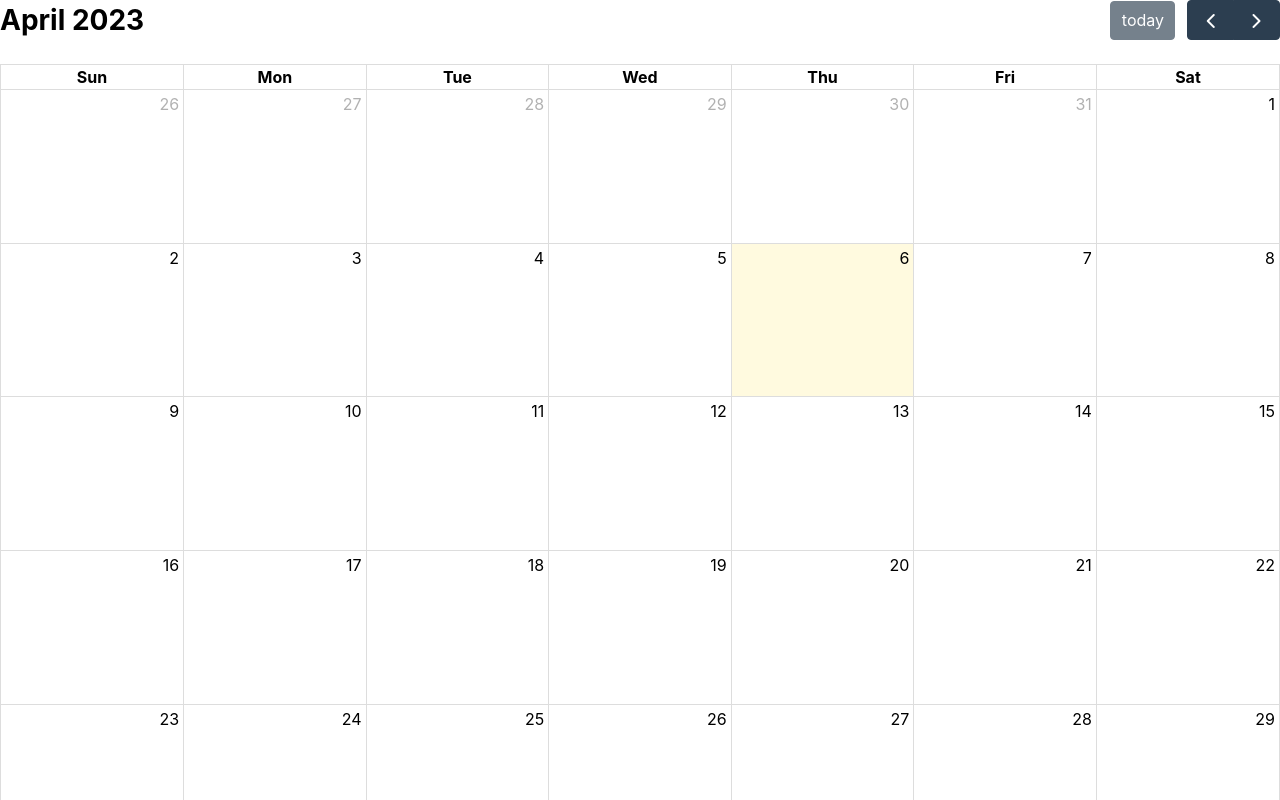
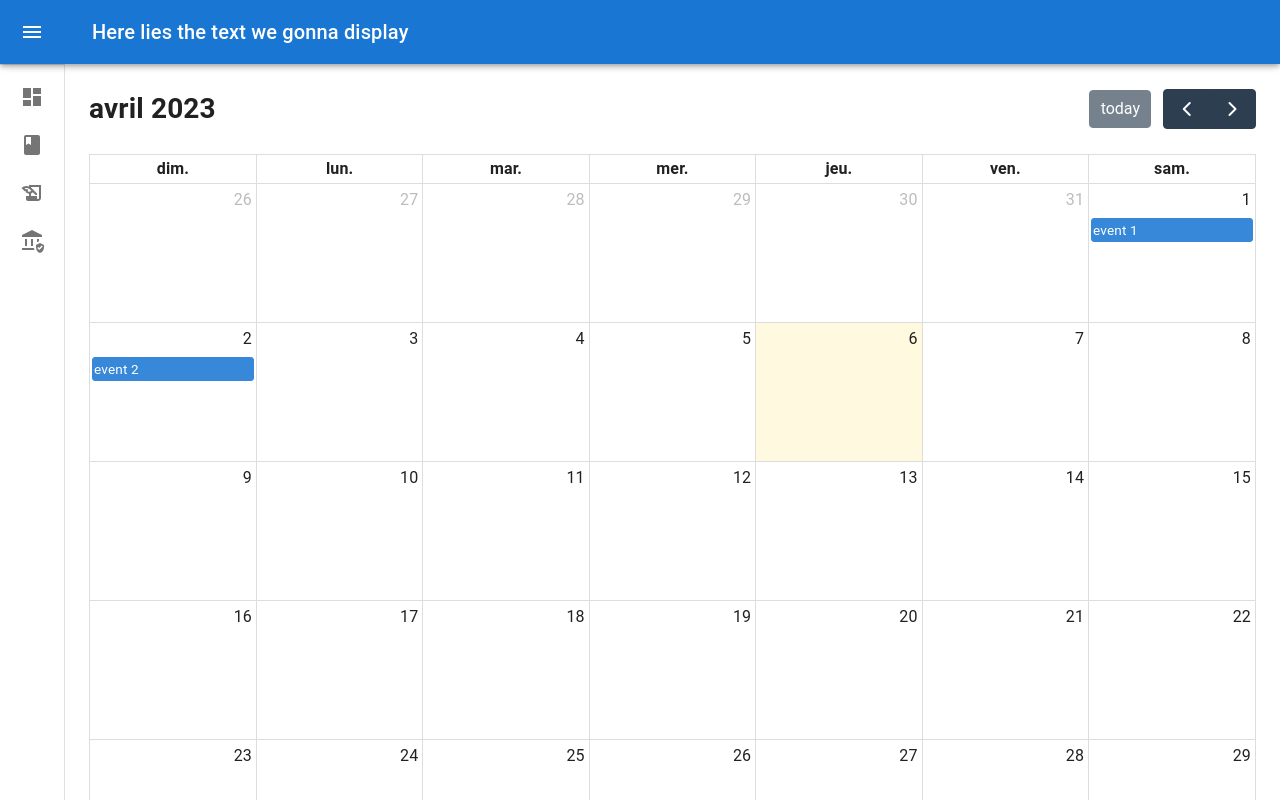
Before and after one commit to DjobokouGrace/calendar, a React (Create React App) app: page / in a window 1280 px wide. Shown: the top 800 px of the page. Built offline with nearby package versions, Linux system fonts and the light colour scheme.

Commit message:
added drawer

```diff
--- a/package.json
+++ b/package.json
@@ -3,9 +3,13 @@
   "version": "0.1.0",
   "private": true,
   "dependencies": {
+    "@emotion/react": "^11.10.6",
+    "@emotion/styled": "^11.10.6",
     "@fullcalendar/core": "^6.1.5",
     "@fullcalendar/daygrid": "^6.1.5",
     "@fullcalendar/react": "^6.1.5",
+    "@mui/icons-material": "^5.11.16",
+    "@mui/material": "^5.11.16",
     "@testing-library/jest-dom": "^5.16.5",
     "@testing-library/react": "^13.4.0",
     "@testing-library/user-event": "^13.5.0",
--- a/src/App.css
+++ /dev/null
@@ -1,38 +0,0 @@
-.App {
-  text-align: center;
-}
-
-.App-logo {
-  height: 40vmin;
-  pointer-events: none;
-}
-
-@media (prefers-reduced-motion: no-preference) {
-  .App-logo {
-    animation: App-logo-spin infinite 20s linear;
-  }
-}
-
-.App-header {
-  background-color: #282c34;
-  min-height: 100vh;
-  display: flex;
-  flex-direction: column;
-  align-items: center;
-  justify-content: center;
-  font-size: calc(10px + 2vmin);
-  color: white;
-}
-
-.App-link {
-  color: #61dafb;
-}
-
-@keyframes App-logo-spin {
-  from {
-    transform: rotate(0deg);
-  }
-  to {
-    transform: rotate(360deg);
-  }
-}
--- a/src/App.js
+++ b/src/App.js
@@ -1,18 +1,175 @@
-import logo from './logo.svg';
-import './App.css';
-import React from 'react'
-import FullCalendar from '@fullcalendar/react' // must go before plugins
-import dayGridPlugin from '@fullcalendar/daygrid' // a plugin!
+import * as React from "react";
+import { styled, useTheme } from "@mui/material/styles";
+import Box from "@mui/material/Box";
+import MuiDrawer from "@mui/material/Drawer";
+import MuiAppBar from "@mui/material/AppBar";
+import Toolbar from "@mui/material/Toolbar";
+import List from "@mui/material/List";
+import CssBaseline from "@mui/material/CssBaseline";
+import Typography from "@mui/material/Typography";
+import Divider from "@mui/material/Divider";
+import IconButton from "@mui/material/IconButton";
+import MenuIcon from "@mui/icons-material/Menu";
+import ChevronLeftIcon from "@mui/icons-material/ChevronLeft";
+import ChevronRightIcon from "@mui/icons-material/ChevronRight";
+import ListItem from "@mui/material/ListItem";
+import ListItemButton from "@mui/material/ListItemButton";
+import ListItemIcon from "@mui/material/ListItemIcon";
+import ListItemText from "@mui/material/ListItemText";
+import InboxIcon from "@mui/icons-material/MoveToInbox";
+import MailIcon from "@mui/icons-material/Mail";
+import DashboardIcon from "@mui/icons-material/Dashboard";
+import HistoryEduIcon from "@mui/icons-material/HistoryEdu";
+import AssuredWorkloadIcon from "@mui/icons-material/AssuredWorkload";
+import ClassIcon from "@mui/icons-material/Class";
+import Calendar from "./Calendar";
 
+const drawerWidth = 240;
 
+const openedMixin = (theme) => ({
+  width: drawerWidth,
+  transition: theme.transitions.create("width", {
+    easing: theme.transitions.easing.sharp,
+    duration: theme.transitions.duration.enteringScreen,
+  }),
+  overflowX: "hidden",
+});
 
-function App() {
+const closedMixin = (theme) => ({
+  transition: theme.transitions.create("width", {
+    easing: theme.transitions.easing.sharp,
+    duration: theme.transitions.duration.leavingScreen,
+  }),
+  overflowX: "hidden",
+  width: `calc(${theme.spacing(7)} + 1px)`,
+  [theme.breakpoints.up("sm")]: {
+    width: `calc(${theme.spacing(8)} + 1px)`,
+  },
+});
+
+const DrawerHeader = styled("div")(({ theme }) => ({
+  display: "flex",
+  alignItems: "center",
+  justifyContent: "flex-end",
+  padding: theme.spacing(0, 1),
+  // necessary for content to be below app bar
+  ...theme.mixins.toolbar,
+}));
+
+const AppBar = styled(MuiAppBar, {
+  shouldForwardProp: (prop) => prop !== "open",
+})(({ theme, open }) => ({
+  zIndex: theme.zIndex.drawer + 1,
+  transition: theme.transitions.create(["width", "margin"], {
+    easing: theme.transitions.easing.sharp,
+    duration: theme.transitions.duration.leavingScreen,
+  }),
+  ...(open && {
+    marginLeft: drawerWidth,
+    width: `calc(100% - ${drawerWidth}px)`,
+    transition: theme.transitions.create(["width", "margin"], {
+      easing: theme.transitions.easing.sharp,
+      duration: theme.transitions.duration.enteringScreen,
+    }),
+  }),
+}));
+
+const Drawer = styled(MuiDrawer, {
+  shouldForwardProp: (prop) => prop !== "open",
+})(({ theme, open }) => ({
+  width: drawerWidth,
+  flexShrink: 0,
+  whiteSpace: "nowrap",
+  boxSizing: "border-box",
+  ...(open && {
+    ...openedMixin(theme),
+    "& .MuiDrawer-paper": openedMixin(theme),
+  }),
+  ...(!open && {
+    ...closedMixin(theme),
+    "& .MuiDrawer-paper": closedMixin(theme),
+  }),
+}));
+
+export default function MiniDrawer() {
+  const theme = useTheme();
+  const [open, setOpen] = React.useState(false);
+
+  const handleDrawerOpen = () => {
+    setOpen(true);
+  };
+
+  const handleDrawerClose = () => {
+    setOpen(false);
+  };
+
   return (
-      <FullCalendar
-        plugins={[ dayGridPlugin ]}
-        initialView="dayGridMonth"
-      />
+    <Box sx={{ display: "flex" }}>
+      <CssBaseline />
+      <AppBar position="fixed" open={open}>
+        <Toolbar>
+          <IconButton
+            color="inherit"
+            aria-label="open drawer"
+            onClick={handleDrawerOpen}
+            edge="start"
+            sx={{
+              marginRight: 5,
+              ...(open && { display: "none" }),
+            }}
+          >
+            <MenuIcon />
+          </IconButton>
+          <Typography variant="h6" noWrap component="div">
+            Here lies the text we gonna display
+          </Typography>
+        </Toolbar>
+      </AppBar>
+      <Drawer variant="permanent" open={open}>
+        <DrawerHeader>
+          <IconButton onClick={handleDrawerClose}>
+            {theme.direction === "rtl" ? (
+              <ChevronRightIcon />
+            ) : (
+              <ChevronLeftIcon />
+            )}
+          </IconButton>
+        </DrawerHeader>
+        <Divider />
+        <List>
+          {["Tableau de bord", "Cours", "Examens", "TP & TD"].map(
+            (text, index) => (
+              <ListItem key={text} disablePadding sx={{ display: "block" }}>
+                <ListItemButton
+                  sx={{
+                    minHeight: 48,
+                    justifyContent: open ? "initial" : "center",
+                    px: 2.5,
+                  }}
+                >
+                  <ListItemIcon
+                    sx={{
+                      minWidth: 0,
+                      mr: open ? 3 : "auto",
+                      justifyContent: "center",
+                    }}
+                  >
+                    {index === 0 && <DashboardIcon />}
+                    {index === 1 && <ClassIcon />}
+                    {index === 2 && <HistoryEduIcon />}
+                    {index === 3 && <AssuredWorkloadIcon />}
+                  </ListItemIcon>
+                  <ListItemText primary={text} sx={{ opacity: open ? 1 : 0 }} />
+                </ListItemButton>
+              </ListItem>
+            )
+          )}
+        </List>
+      </Drawer>
+      <Box component="main" sx={{ flexGrow: 1, p: 3 }}>
+        <DrawerHeader />
+        <Calendar />
+      </Box>
+    </Box>
   );
 }
-
-export default App;
--- /dev/null
+++ b/src/Calendar.js
@@ -0,0 +1,21 @@
+import React from "react";
+import FullCalendar from "@fullcalendar/react";
+import dayGridPlugin from "@fullcalendar/daygrid";
+
+function Calendar() {
+  return (
+    <div>
+      <FullCalendar
+        plugins={[dayGridPlugin]}
+        initialView="dayGridMonth"
+        locale="fr"
+        events={[
+          { title: "event 1", date: "2023-04-01" },
+          { title: "event 2", date: "2023-04-02" },
+        ]}
+      />
+    </div>
+  );
+}
+
+export default Calendar;
--- a/src/index.js
+++ b/src/index.js
@@ -1,10 +1,9 @@
-import React from 'react';
-import ReactDOM from 'react-dom/client';
-import './index.css';
-import App from './App';
-import reportWebVitals from './reportWebVitals';
+import React from "react";
+import ReactDOM from "react-dom/client";
+import "./index.css";
+import App from "./App";
 
-const root = ReactDOM.createRoot(document.getElementById('root'));
+const root = ReactDOM.createRoot(document.getElementById("root"));
 root.render(
   <React.StrictMode>
     <App />
@@ -14,4 +13,3 @@
 // If you want to start measuring performance in your app, pass a function
 // to log results (for example: reportWebVitals(console.log))
 // or send to an analytics endpoint. Learn more: https://bit.ly/CRA-vitals
-reportWebVitals();
--- a/src/reportWebVitals.js
+++ /dev/null
@@ -1,13 +0,0 @@
-const reportWebVitals = onPerfEntry => {
-  if (onPerfEntry && onPerfEntry instanceof Function) {
-    import('web-vitals').then(({ getCLS, getFID, getFCP, getLCP, getTTFB }) => {
-      getCLS(onPerfEntry);
-      getFID(onPerfEntry);
-      getFCP(onPerfEntry);
-      getLCP(onPerfEntry);
-      getTTFB(onPerfEntry);
-    });
-  }
-};
-
-export default reportWebVitals;
```
Also changed, not shown: src/setupTests.js (deleted, +0 -5 lines), 2 other files (tests, documents, lock files or other folders).
